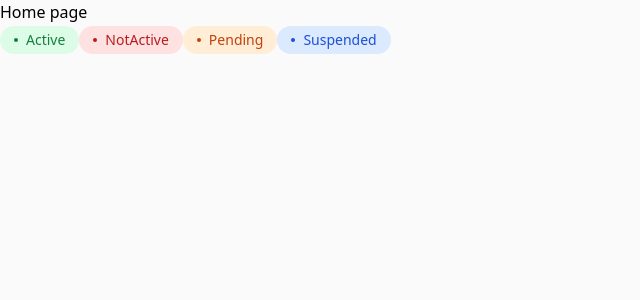
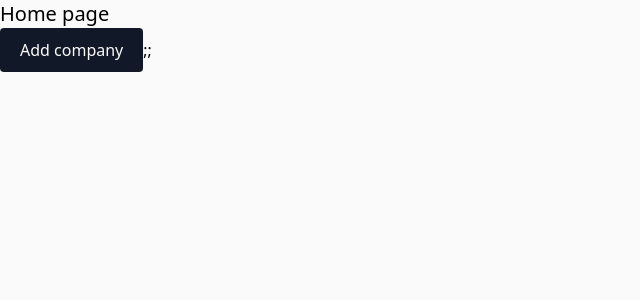
Before and after one commit to Dok6857/NextJS-CRM-project, a Next.js app in the folder crm/: page / in a window 1280 px wide. Shown: the top 300 px of the page, without its empty margins (0-640 px from the left). Built offline with nearby package versions, Linux system fonts and the light colour scheme.

Commit message:
check new components

```diff
--- a/crm/src/app/page.tsx
+++ b/crm/src/app/page.tsx
@@ -1,13 +1,11 @@
+import AddCompanyButton from './components/add-company-button';
 import StatusLabel, { Status } from './components/status-label';
 
 export default function Home() {
   return (
     <main>
-      <h1>Home page</h1>
-      <StatusLabel status={Status.Active}>Active</StatusLabel>
-      <StatusLabel status={Status.NotActive}>NotActive</StatusLabel>
-      <StatusLabel status={Status.Pending}>Pending</StatusLabel>
-      <StatusLabel status={Status.Suspended}>Suspended</StatusLabel>
+      <h1 className='text-xl'>Home page</h1>
+      <AddCompanyButton />
     </main>
   );
 }
```
